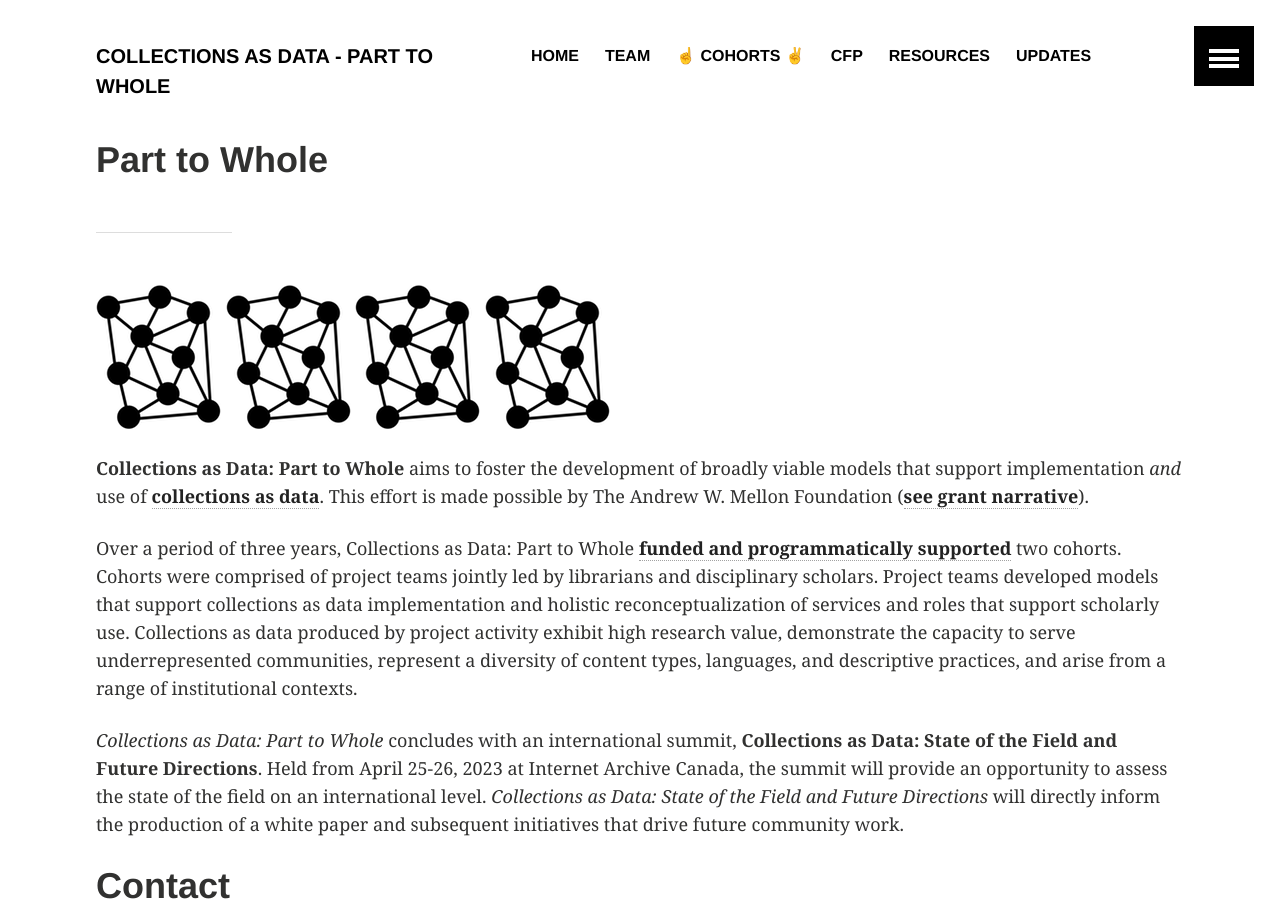
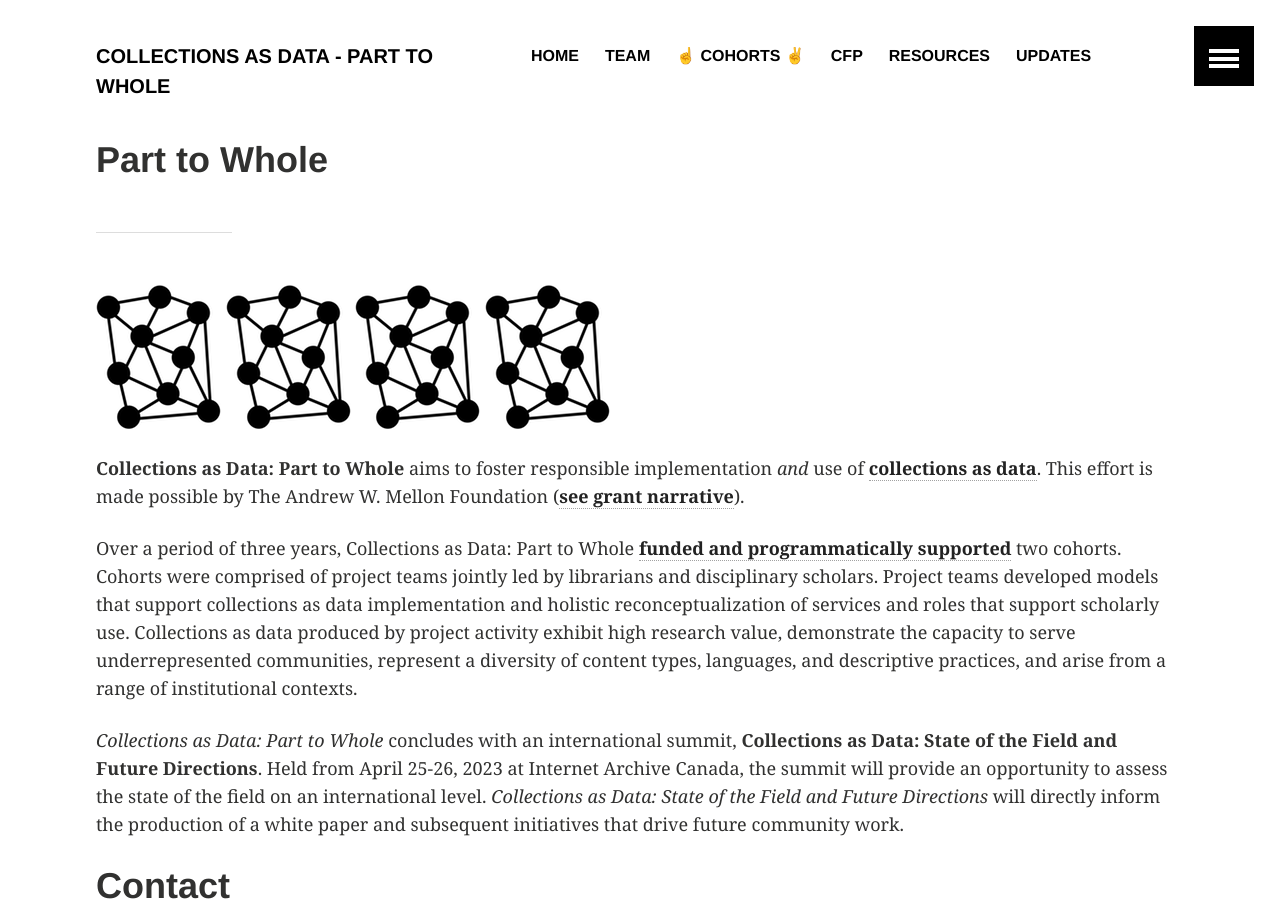
Before and after one commit to collectionsasdata/part2whole, a Jekyll site: the page built from index.md, in a window 1280 px wide and 900 px high. Built offline with Jekyll 4.4.1, drawn with Linux system fonts in a browser that asks for light colours.

Commit message:
Update index.md

```diff
--- a/index.md
+++ b/index.md
@@ -7,7 +7,7 @@ title:  "Part to Whole"
 ![network](images/network.png) ![network](images/network.png) ![network](images/network.png) ![network](images/network.png)
 
 
-**Collections as Data: Part to Whole** aims to foster the development of broadly viable models that support implementation *and* use of [**collections as data**](https://collectionsasdata.github.io/statement/). This effort is made possible by The Andrew W. Mellon Foundation ([**see grant narrative**](https://github.com/collectionsasdata/part2whole/raw/master/cad_part2whole_narrative.pdf)).
+**Collections as Data: Part to Whole** aims to foster responsible implementation *and* use of [**collections as data**](https://collectionsasdata.github.io/statement/). This effort is made possible by The Andrew W. Mellon Foundation ([**see grant narrative**](https://github.com/collectionsasdata/part2whole/raw/master/cad_part2whole_narrative.pdf)).
 
 Over a period of three years, Collections as Data: Part to Whole [**funded and programmatically supported**](https://collectionsasdata.github.io/part2whole/cfp/) two cohorts. Cohorts were comprised of project teams jointly led by librarians and disciplinary scholars. Project teams developed models that support collections as data implementation and holistic reconceptualization of services and roles that support scholarly use. Collections as data produced by project activity exhibit high research value, demonstrate the capacity to serve underrepresented communities, represent a diversity of content types, languages, and descriptive practices, and arise from a range of institutional contexts.
 
```
